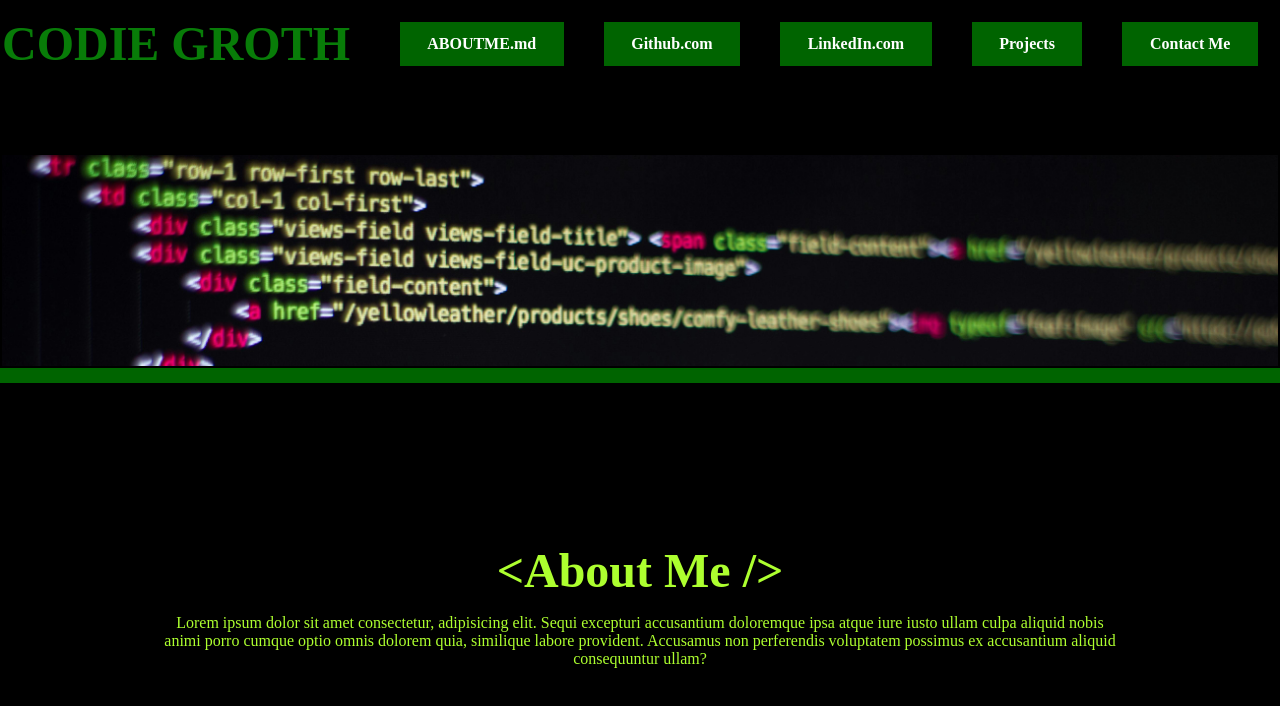
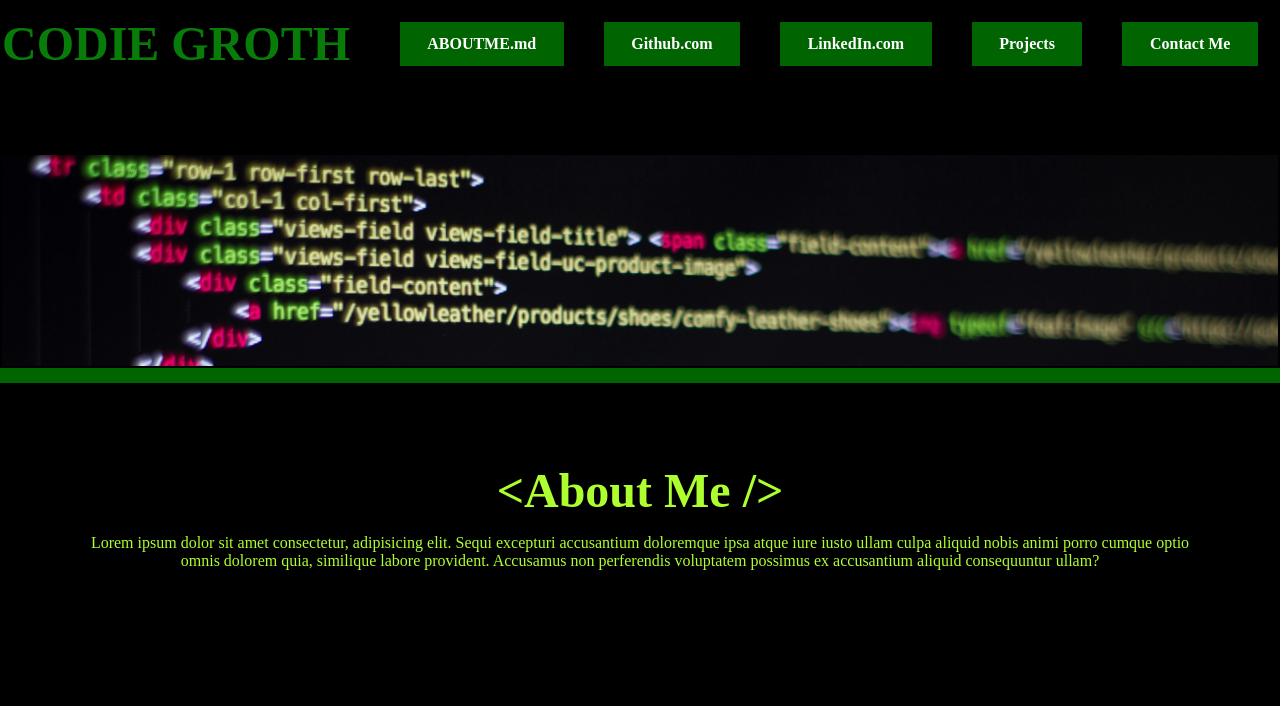
Before and after one commit to codiemaureen/codieCodes, a Next.js app: page / in a window 1280 px wide. Shown: the top 706 px of the page. Built offline with nearby package versions, Linux system fonts and the light colour scheme.

Commit message:
fixing padding

```diff
--- a/src/app/component/AboutMe.module.css
+++ b/src/app/component/AboutMe.module.css
@@ -1,5 +1,5 @@
 .aboutMe{
- padding: 20vh;
+ padding: 10vh;
  border-top: 15px solid darkgreen;
  color: greenyellow;
  text-align: center;
@@ -8,5 +8,5 @@
 
 .aboutHeader{
   margin: 0;
- font-size: 3em;
+  font-size: 3em;
 }
```
